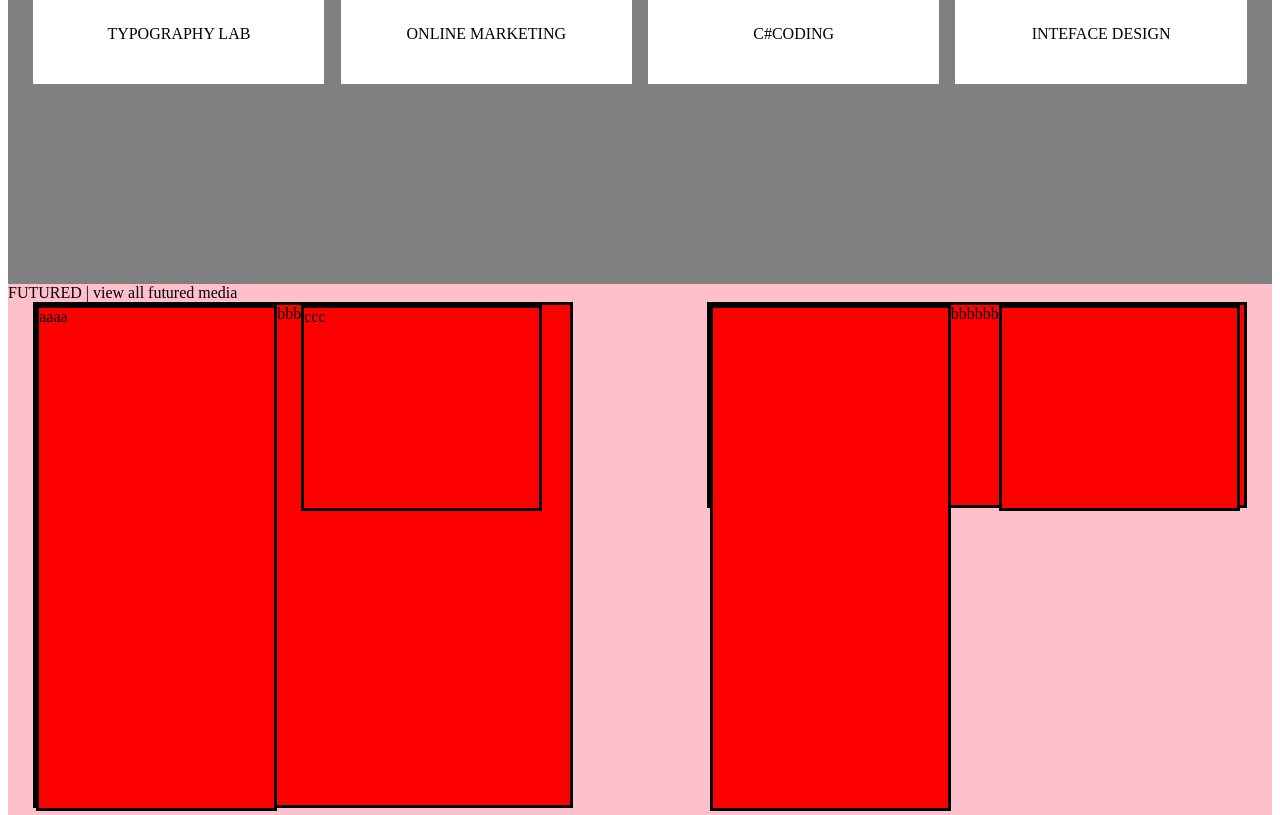
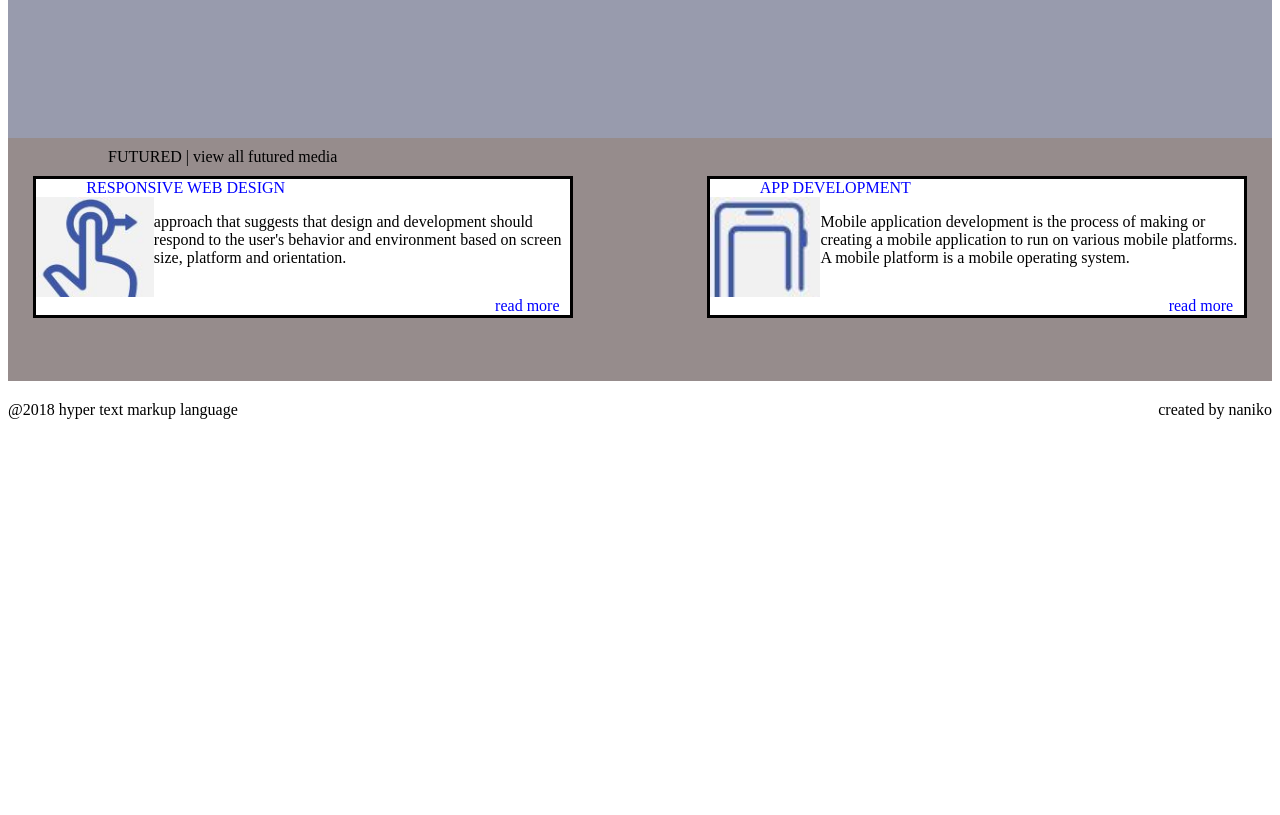
Before and after one commit to naniko555/davaleba5, a plain HTML site: page index.html in a window 1280 px wide. Shown: the part 1060-1875 px from the top of the page. After the commit the page ends 1487 px from the top, so only its background shows below. Drawn offline with Linux system fonts and the light colour scheme.

Commit message:
gavakete davaleba 5-s erti dizaini marto flexebis gamoyenebit

```diff
--- a/css/styles.css
+++ b/css/styles.css
@@ -1,3 +1,23 @@
+/*top navigation*/
+.navigation{
+	display: flex;
+	align-content:space-between;
+}
+.navigation div{
+	width: 40%;
+	margin-left: 10%;
+	display: inline-block;
+}
+.navigation ul{
+width: 60%;
+padding-left:  40%;
+}
+.navigation ul li{
+display: inline-block;
+margin-right: 2%;
+}
+
+
 .videoContainer{
 	display: flex;
 	flex-direction: column;
@@ -5,42 +25,48 @@
 }
 
 /* videoContainer-header */
-.videoContainer div:first-child{
+.videoContainer > div:first-child{
 	padding-left:100px;
 	padding-right:100px;
+	margin-top: 10px;
+	margin-bottom: 10px;
 }
 
 /* videoContainer-heade */
 .videoContainer div:first-child span{
 	color: white;
+
 }
 
 
 .videoContainer-videoContents{
 	display: flex;
 	justify-content: space-between;
-	height: 500px;
-	padding-left:100px;
-	padding-right:100px;
-	padding-bottom: 100px;
+	height: 300px;
+	padding-left:5%;
+	padding-right:5%;
+	padding-bottom: 5%;
 }
 /* text inside videoContents */
-.videoContainer div:last-child div{
+.videoContainer > div:last-child div{
 	display: flex;
 	justify-content: center;
 	align-items:center;
 	background-color: white;
-	width: 40%;
+	width: 45%;
 }
 
 /* news section */
 .news{
-	background-color: gray;
+	background-color: #989bad;
 	display: flex;
 	flex-direction: column;
 }
 .news-header{
 	padding-left: 100px;
+	margin-top: 10px;
+	margin-bottom: 10px;
+	color: blue;
 }
 .news-wrappers{
 	display: flex;
@@ -99,45 +125,93 @@
 
 /* media */
 .media{
-background-color: pink;
+background-color: #968c8c;
 display: flex;
 flex-direction: column;
 }
-.news-header{
-	padding-left: 100px;
+.media-header{
+	padding-left:100px;
+	padding-right:100px;
+	margin-top: 10px;
+	margin-bottom: 10px;
 }
 
 .media-wrappers{
 	display: flex;
-	flex-direction: row;
 	justify-content: space-between;
-	height: 700px;
 	padding-left: 2%;
 	padding-right: 2%;
+	margin-bottom: 5%;
+}
+/*pirvelive shvili oxond ushalo shvili unda iyos media-wrapperis anu pirveli donis div-s mimartavs*/
+.media-wrappers > div:first-child{
+	width: 44%;
+
+	display: flex;
+	flex-direction: column;
+	border: solid;
+	background-color: white;
+}
+.media-wrappers > div:last-child{
+	width: 44%;
+	display: flex;
+	flex-direction: column;
+	border: solid;
+	background-color: white;
 }
 
-.media-wrappers div:first-child{
-	width: 44%;
-	height: 500px;
-	display: flex;
-	border: solid;
-	background-color: red;
+.media-wrappers > div:first-child div:nth-child(1){
+color: blue;
+padding-left: 50px;
 }
-.media-wrappers div:last-child{
-	width: 44%;
-	height: 200px;
-	display: flex;
-	border: solid;
-	background-color: red;
+.media-wrappers > div:first-child div:nth-child(2) {
+display: flex;
+height: 100px;
+}
+
+.hand-click{
+height: 100%;
+width: 30%;
+background-image:url("../images/hand-click.jpg");
+background-size: cover;
+}
+
+.media-wrappers > div:first-child div:nth-child(3){
+color: blue;
+text-align: right;
+margin-right: 2%;
 }
 
 
+/*############  igive marjvena mxares */
 
-/* .media-wrappers div:nth-child(2){
-	width: 44%;
-	height: 500px;
-	display: flex:;
-	border: solid;
-} */
+.media-wrappers > div:last-child div:nth-child(1){
+color: blue;
+padding-left: 50px;
+}
+.media-wrappers > div:last-child div:nth-child(2) {
+display: flex;
+height: 100px;
+}
 
-/* shvili phototi da textit */
+.phone{
+height: 100%;
+width: 30%;
+background-image:url("../images/phone.jpg");
+background-size: cover;
+}
+
+.media-wrappers > div:last-child div:nth-child(3){
+color: blue;
+text-align: right;
+margin-right: 2%;
+}
+.footer{
+	margin-top: 20px;
+	display: flex;
+	flex-direction: row;
+ 	justify-content:space-between;
+}
+.footer div{
+	display: inline-block;
+}
--- a/index.html
+++ b/index.html
@@ -5,6 +5,17 @@
 	<title>davaleba5</title>
 </head>
 <body>
+<nav class="navigation">
+		<div><img src="images/html.jpg"></div>
+	<ul>
+		<li>HOME</li>
+		<li>NEWS</li>
+		<li>ABOUT</li>
+		<li>CONTACT</li>
+	</ul>
+
+</nav>
+
 <section class="videoContainer">
 	<div class="videoContainer-header">
 		 <span>VIDEO</span>
@@ -25,7 +36,7 @@
 
 <section class="news">
 	<div class="news-header">
-		<span>VIDEO</span>
+		<span>News</span>
 		 <span>|</span>
 		 <span>view all videos</span>
 	</div>
@@ -70,20 +81,37 @@
 	<div class="media-wrappers">
 
 		<div>
-			<div>aaaa</div>
-			<div>bbb</div>
-			<div>ccc</div>
+			<div>RESPONSIVE WEB DESIGN</div>
+			<div>
+				<div class="hand-click"></div>
+				<p>approach that suggests that design and
+					development should respond to the
+					user's behavior and environment based
+					on screen size, platform and orientation.</p>
+			</div>
+			<div>read more</div>
 		</div>
 
 		<div>
-			<div></div>
-			<div>bbbbbb</div>
-			<div></div>
+			<div>APP DEVELOPMENT</div>
+			<div>
+				<div class="phone"></div>
+				<p>Mobile application development is the
+process of making or creating a mobile
+application to run on various mobile
+platforms. A mobile platform is a
+mobile operating system.</p>
+			</div>
+			<div>read more</div>
 		</div>
 
 	</div>
 
 </section>
+<div class="footer">
+	<div>@2018 hyper text markup language</div>
+	<div>created by naniko</div>
+</footer>
 
 </body>
 </html>
```
Also changed, not shown: images/hand-click.JPG (added), images/html.JPG (added), images/phone.JPG (added), 1 other file.
